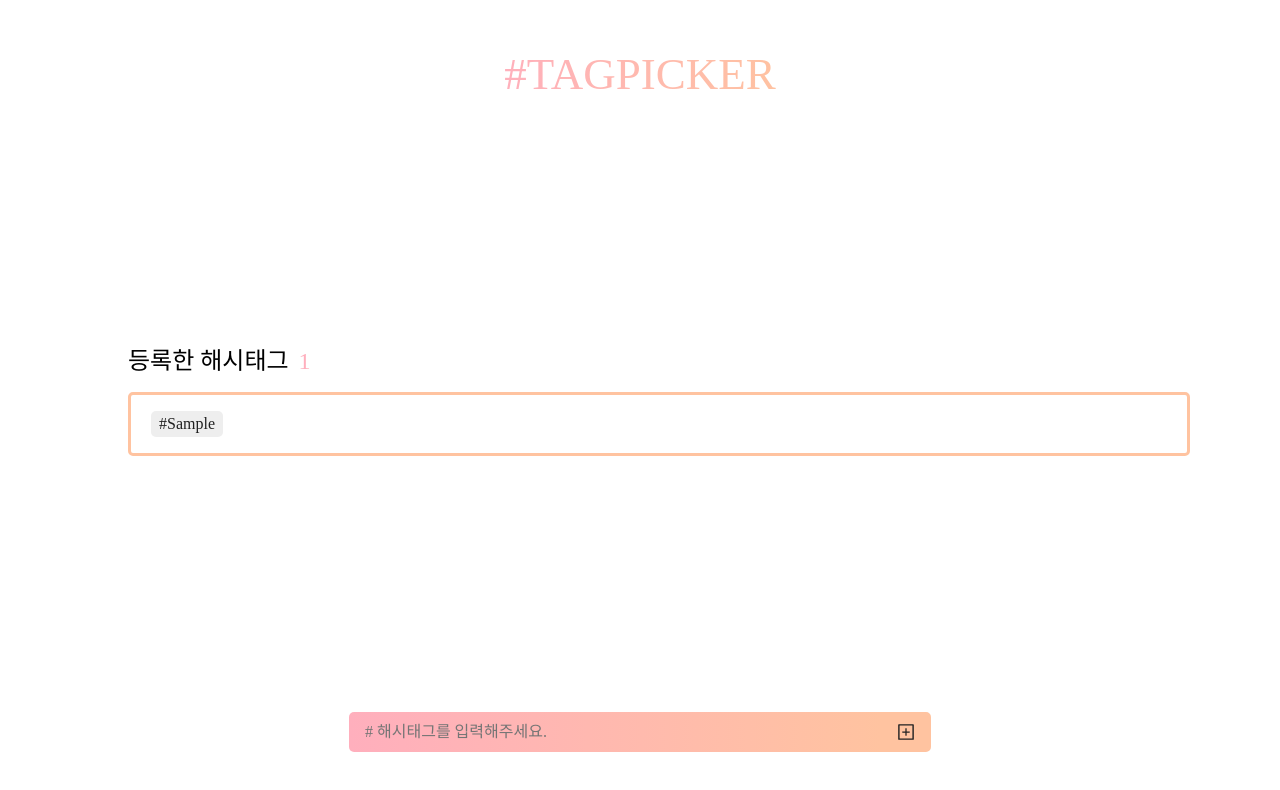
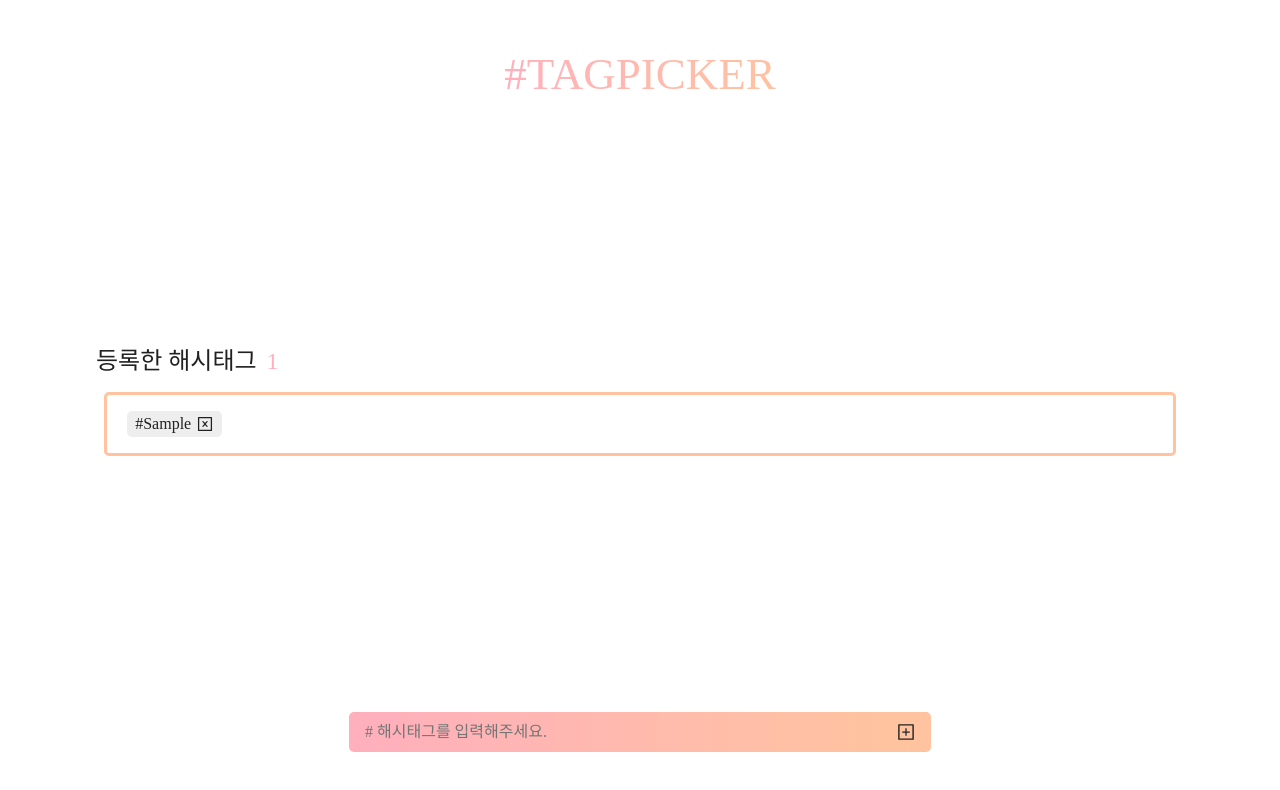
Before and after one commit to DIA-MIN/TagPicker, a React (Create React App) app: page / in a window 1280 px wide. Both pictures are taken after typing "Sample" into the empty fields and a click on the button 906 px from the left and 732 px from the top of the page. Shown: the top 790 px of the page. Built offline with nearby package versions, Linux system fonts and the light colour scheme; a web font is replaced by a local one.

Commit message:
:sparkles: add & delete Tags in localStorage :)

```diff
--- a/public/index.html
+++ b/public/index.html
@@ -24,7 +24,7 @@
       work correctly both with client-side routing and a non-root public URL.
       Learn how to configure a non-root public URL by running `npm run build`.
     -->
-    <title>React App</title>
+    <title>TAGPICKER</title>
   </head>
   <body>
     <noscript>You need to enable JavaScript to run this app.</noscript>
--- a/src/App.js
+++ b/src/App.js
@@ -1,4 +1,4 @@
-import {useState} from 'react';
+import {useEffect, useState} from 'react';
 import styled from 'styled-components';
 import Header from './views/Header';
 import InputTag from './views/InputTag';
@@ -18,13 +18,28 @@ function App() {
     if (data !== null) return JSON.parse(data);
     else return [];
   });
-  const [tags, setTags] = useState([]);
+  const [isUpdate, setIsUpdate] = useState(false);
+
+  useEffect(() => {
+    if (isUpdate) {
+      localStorage.setItem('myTags', JSON.stringify([...localTags]));
+      setIsUpdate(false);
+    }
+  }, [isUpdate]);
 
   return (
     <AppConatainer>
       <Header />
-      <Tags tags={tags} />
-      <InputTag tags={tags} setTags={setTags} />
+      <Tags
+        tags={localTags}
+        setIsUpdate={setIsUpdate}
+        setLocalTags={setLocalTags}
+      />
+      <InputTag
+        localTags={localTags}
+        setLocalTags={setLocalTags}
+        setIsUpdate={setIsUpdate}
+      />
     </AppConatainer>
   );
 }
--- a/src/components/MyTags.jsx
+++ b/src/components/MyTags.jsx
@@ -1,26 +1,27 @@
 import styled from 'styled-components';
 import HighLight from './HighLight';
 import Title from './Title';
+import {AiOutlineCloseSquare} from 'react-icons/ai';
 
 const MyTagsContainer = styled.div`
   display: flex;
   flex-direction: column;
-  justify-content: center;
-  /* align-items: center; */
-  width: 80%;
-  padding: 0 1rem;
+  align-items: flex-start;
+  width: 85%;
 `;
 
 const MyTagsHeader = styled.div`
+  width: 100%;
   display: flex;
   justify-content: space-between;
   align-items: center;
 `;
 
 const TagList = styled.ul`
+  align-self: center;
   border: 3px solid var(--sub-bg-color);
   border-radius: 5px;
-  width: 100%;
+  width: 95%;
   display: flex;
   flex-wrap: wrap;
   padding: 1rem;
@@ -28,13 +29,32 @@ const TagList = styled.ul`
 
 const Tag = styled.li`
   color: var(--main-text-color);
+  font-size: 16px;
   background-color: var(--gray-light);
   padding: 4px 8px;
   margin: 0 4px;
   border-radius: 5px;
+  display: flex;
+  align-items: center;
+
+  .close {
+    font-size: 18px;
+    margin-left: 5px;
+    cursor: pointer;
+
+    &:hover {
+      color: var(--close-color);
+      transition: 0.3s ease;
+    }
+  }
 `;
 
-const MyTags = ({tags}) => {
+const MyTags = ({tags, setIsUpdate, setLocalTags}) => {
+  const deleteTag = (id) => {
+    setLocalTags((pre) => pre.filter((tag) => tag != id));
+    setIsUpdate(true);
+  };
+
   return (
     <>
       {tags.length ? (
@@ -45,7 +65,16 @@ const MyTags = ({tags}) => {
             </Title>
           </MyTagsHeader>
           <TagList>
-            {tags && tags.map((tag) => <Tag key={tag}>#{tag}</Tag>)}
+            {tags &&
+              tags.map((tag) => (
+                <Tag key={tag}>
+                  #{tag}
+                  <AiOutlineCloseSquare
+                    className="close"
+                    onClick={() => deleteTag(tag)}
+                  />
+                </Tag>
+              ))}
           </TagList>
         </MyTagsContainer>
       ) : (
--- a/src/components/Title.jsx
+++ b/src/components/Title.jsx
@@ -1,6 +1,7 @@
 import styled from 'styled-components';
 
 const StyledTitle = styled.p`
+  color: var(--main-text-color);
   font-size: 24px;
 `;
 
--- a/src/styles/default.css
+++ b/src/styles/default.css
@@ -3,6 +3,7 @@
   --sub-bg-color: #ffc3a0;
   --gray-light: #eeeeee;
   --main-text-color: #212121;
+  --close-color: #e57373;
 }
 
 @font-face {
--- a/src/views/InputTag.jsx
+++ b/src/views/InputTag.jsx
@@ -28,21 +28,23 @@ const StyledInput = styled.input`
   padding: 0 1rem;
 `;
 
-const InputTag = ({tags, setTags}) => {
+const InputTag = ({localTags, setLocalTags, setIsUpdate}) => {
   const [tag, setTag] = useState('');
 
   const submitHandler = (e) => {
     e.preventDefault();
-    if (!tags.includes(tag)) {
-      setTags((prev) => [...prev, tag]);
+    if (!localTags.includes(tag)) {
+      setLocalTags((pre) => [...pre, tag]);
+      setIsUpdate(true);
     } else {
-      alert('이미 등록된 해시태그입니다.');
+      alert('이미 등록된 해시 태그입니다.');
     }
     setTag('');
   };
 
   const changeHandler = (e) => {
-    setTag(e.target.value);
+    const value = e.target.value;
+    setTag(value.replaceAll(' ', ''));
   };
 
   return (
--- a/src/views/Tags.jsx
+++ b/src/views/Tags.jsx
@@ -9,10 +9,14 @@ const TagContainer = styled.div`
   width: 100%;
 `;
 
-const Tags = ({tags}) => {
+const Tags = ({tags, setIsUpdate, setLocalTags}) => {
   return (
     <TagContainer>
-      <MyTags tags={tags} />
+      <MyTags
+        tags={tags}
+        setIsUpdate={setIsUpdate}
+        setLocalTags={setLocalTags}
+      />
     </TagContainer>
   );
 };
```
